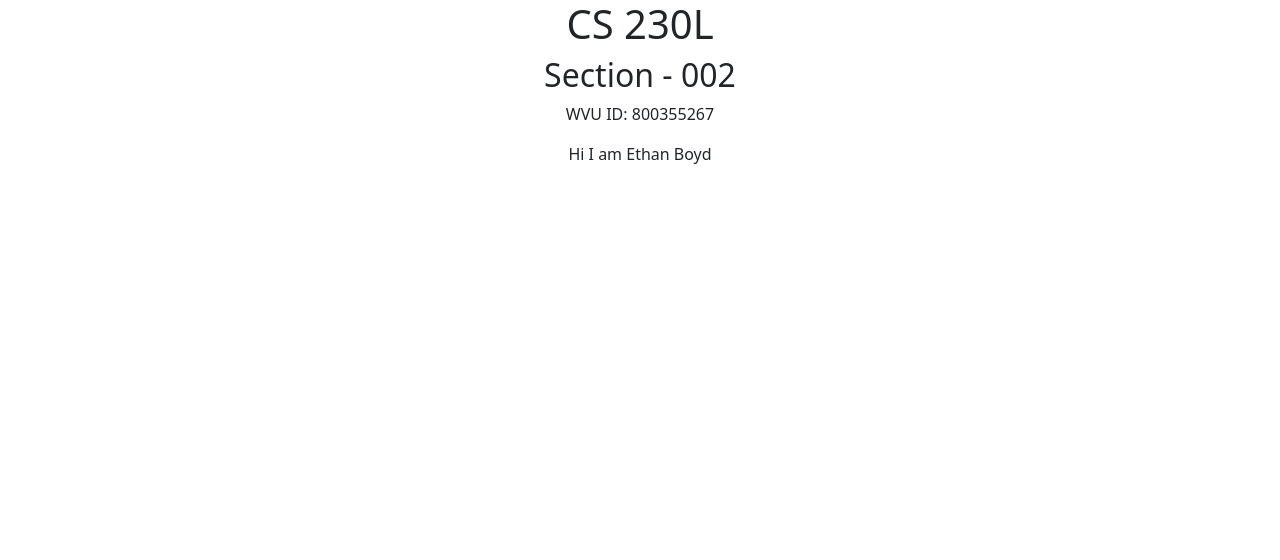
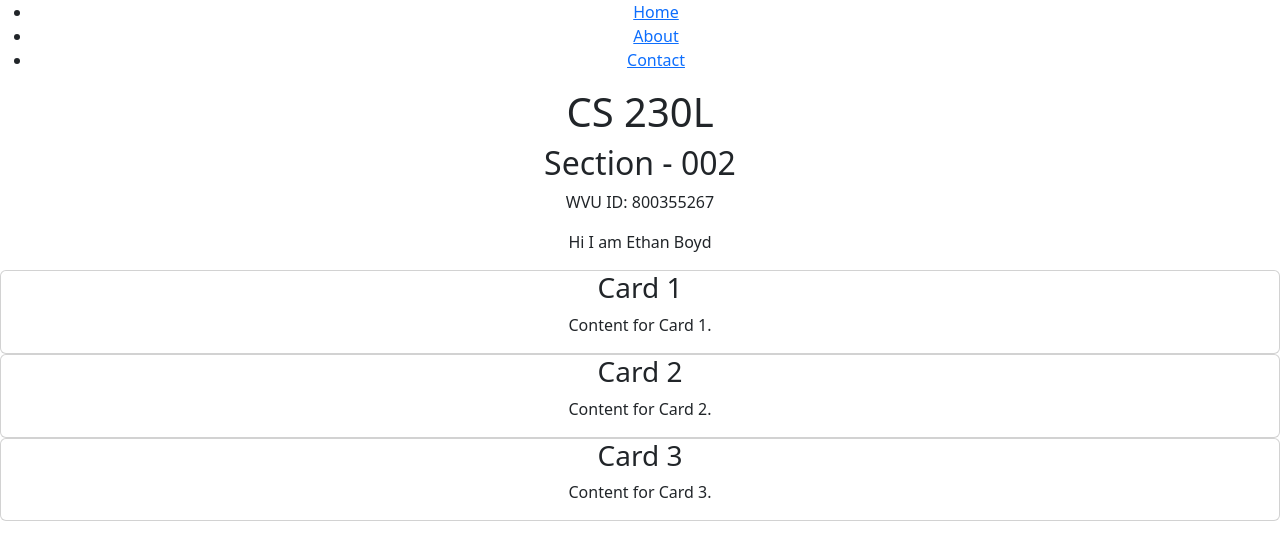
Before and after one commit to Eb00021/CS230L-Lab-8, a React (Create React App) app: page / in a window 1280 px wide. Shown: the top 560 px of the page. Built offline with nearby package versions, Linux system fonts and the light colour scheme.

Commit message:
update app

```diff
--- a/src/App.js
+++ b/src/App.js
@@ -1,13 +1,18 @@
 import logo from './logo.svg';
 import './App.css';
+import React from 'react';
+import Navbar from './Navbar';
+import Card from './Card';
 
 function App() {
   return (
     <div className="App">
+      <Navbar />
       <h1>CS 230L</h1>
 	  <h2>Section - 002</h2>
 	  <p>WVU ID: 800355267</p>
 	  <p>Hi I am Ethan Boyd</p>
+      <Card />
     </div>
   );
 }
--- /dev/null
+++ b/src/card.js
@@ -0,0 +1,22 @@
+import React from 'react';
+
+function Card() {
+  return (
+    <div className="card-container">
+      <div className="card">
+        <h3>Card 1</h3>
+        <p>Content for Card 1.</p>
+      </div>
+      <div className="card">
+        <h3>Card 2</h3>
+        <p>Content for Card 2.</p>
+      </div>
+      <div className="card">
+        <h3>Card 3</h3>
+        <p>Content for Card 3.</p>
+      </div>
+    </div>
+  );
+}
+
+export default Card;
--- /dev/null
+++ b/src/navbar.js
@@ -0,0 +1,15 @@
+import React from 'react';
+
+function Navbar() {
+  return (
+    <nav>
+      <ul>
+        <li><a href="/">Home</a></li>
+        <li><a href="/about">About</a></li>
+        <li><a href="/contact">Contact</a></li>
+      </ul>
+    </nav>
+  );
+}
+
+export default Navbar;
```
